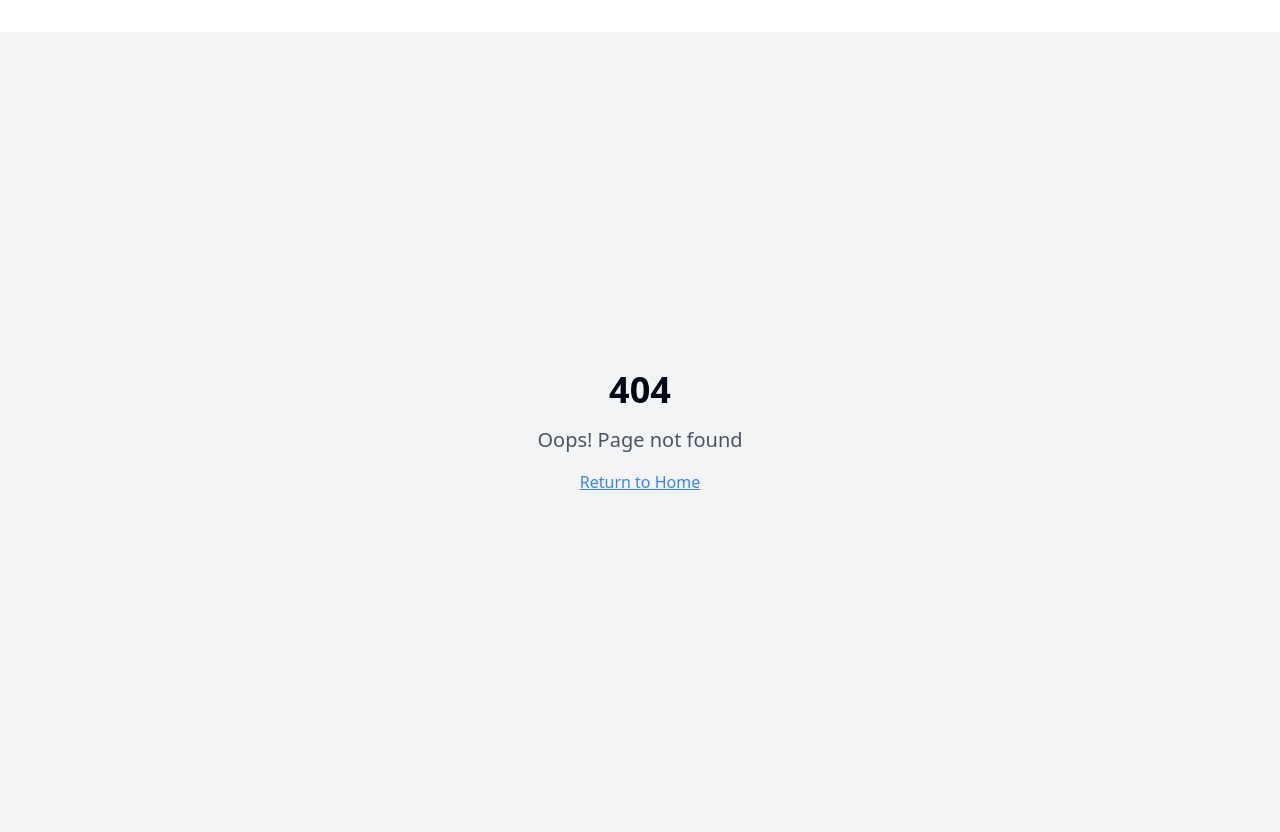
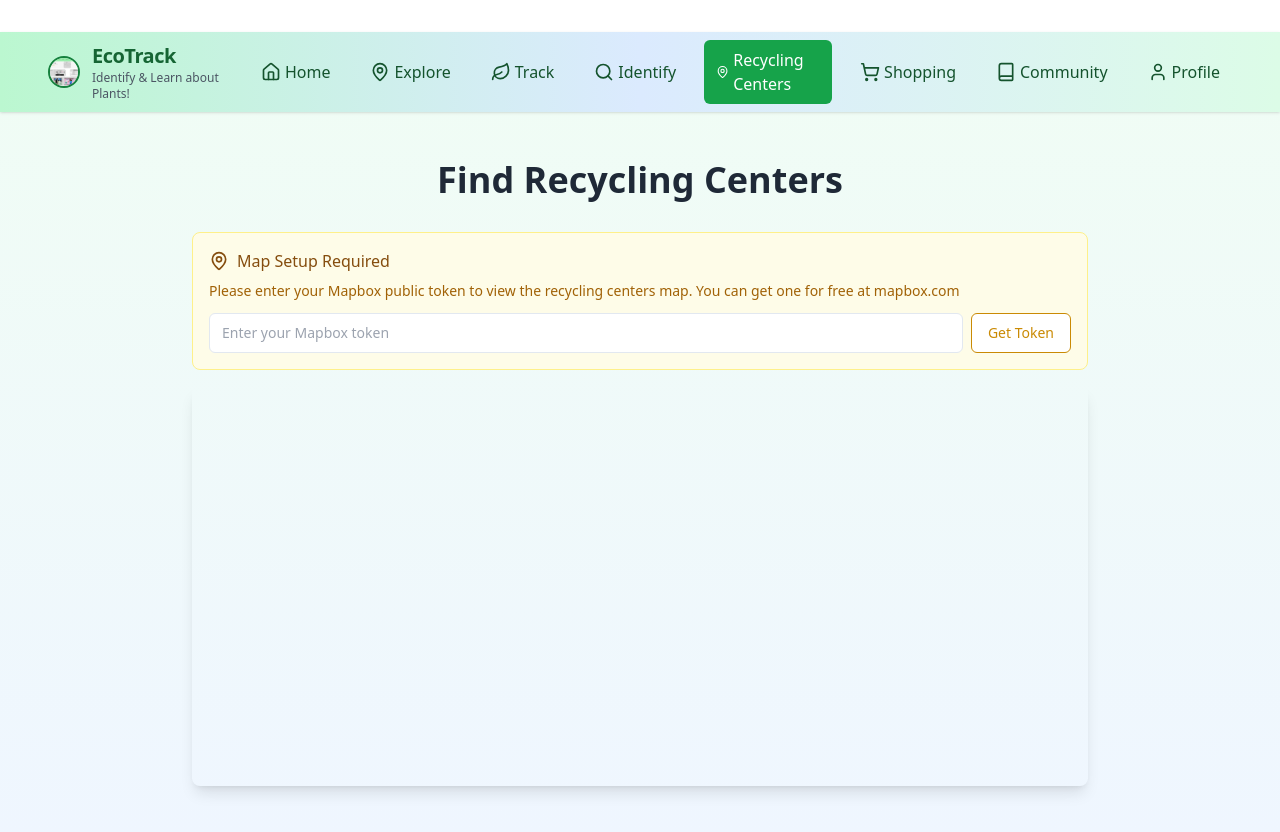
Before and after one commit to Vijay-kumar2006/eco-connect-hub-platform, a React (Vite) app: page /recycling-centers in a window 1280 px wide. Before the commit this address had no page. Built offline with nearby package versions, Linux system fonts and the light colour scheme.

Commit message:
Add temporary recycling center map page

```diff
--- a/src/App.jsx
+++ b/src/App.jsx
@@ -1,4 +1,3 @@
-
 import { Toaster } from "@/components/ui/toaster";
 import { Toaster as Sonner } from "@/components/ui/sonner";
 import { TooltipProvider } from "@/components/ui/tooltip";
@@ -20,6 +19,7 @@ import Identify from "./pages/Identify";
 import NotFound from "./pages/NotFound";
 import IdentifyWet from "./pages/IdentifyWet";
 import IdentifyDry from "./pages/IdentifyDry";
+import RecyclingCenters from "./pages/RecyclingCenters";
 
 const queryClient = new QueryClient();
 
@@ -45,6 +45,7 @@ const App = () => (
           <Route path="/identify" element={<Identify />} />
           <Route path="/identify/wet" element={<IdentifyWet />} />
           <Route path="/identify/dry" element={<IdentifyDry />} />
+          <Route path="/recycling-centers" element={<RecyclingCenters />} />
           <Route path="*" element={<NotFound />} />
         </Routes>
       </BrowserRouter>
--- a/src/components/EcoNavbar.jsx
+++ b/src/components/EcoNavbar.jsx
@@ -12,6 +12,7 @@ const EcoNavbar = () => {
     { to: "/explore", icon: MapPin, label: "Explore" },
     { to: "/track", icon: Leaf, label: "Track" },
     { to: "/identify", icon: Search, label: "Identify" },
+    { to: "/recycling-centers", icon: MapPin, label: "Recycling Centers" },
     { to: "/shopping", icon: ShoppingCart, label: "Shopping" },
     { to: "/community", icon: Book, label: "Community" },
     { to: "/profile", icon: User, label: "Profile" },
--- a/src/pages/Home.jsx
+++ b/src/pages/Home.jsx
@@ -1,10 +1,8 @@
-
 import React, { useState } from 'react';
 import { Link, useNavigate } from 'react-router-dom';
 import { Button } from "@/components/ui/button";
 import { Home as HomeIcon, User, ShoppingCart } from "lucide-react";
 import IdentifyNavbar from "../components/IdentifyNavbar";
-import RecyclingMap from "../components/RecyclingMap";
 
 const useMockAuth = () => {
   const [isAuthenticated, setIsAuthenticated] = useState(false);
@@ -73,12 +71,6 @@ const Home = () => {
               </div>
             </div>
           </div>
-        </div>
-
-        {/* Recycling Centers Map Section */}
-        <div className="mt-16">
-          <h2 className="text-2xl font-bold text-center text-gray-800 mb-8">Find Recycling Centers Near You</h2>
-          <RecyclingMap />
         </div>
 
         <div className="mt-16">
--- /dev/null
+++ b/src/pages/RecyclingCenters.jsx
@@ -0,0 +1,20 @@
+
+import React from 'react';
+import EcoNavbar from '../components/EcoNavbar';
+import RecyclingMap from '../components/RecyclingMap';
+
+const RecyclingCenters = () => {
+  return (
+    <div className="min-h-screen bg-gradient-to-b from-green-50 to-blue-50">
+      <EcoNavbar />
+      <main className="container mx-auto px-4 py-12">
+        <h1 className="text-4xl font-bold text-gray-800 mb-8 text-center">Find Recycling Centers</h1>
+        <div className="max-w-4xl mx-auto">
+          <RecyclingMap />
+        </div>
+      </main>
+    </div>
+  );
+};
+
+export default RecyclingCenters;
```
